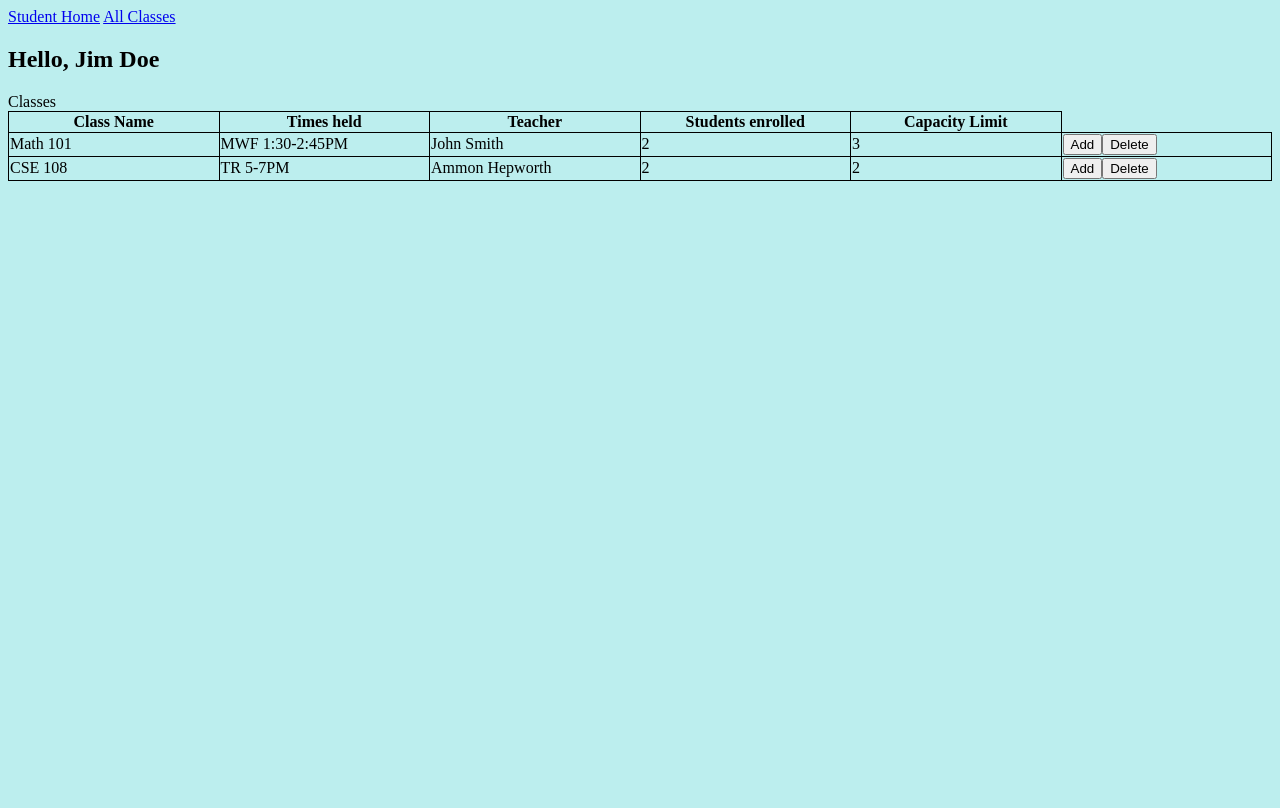
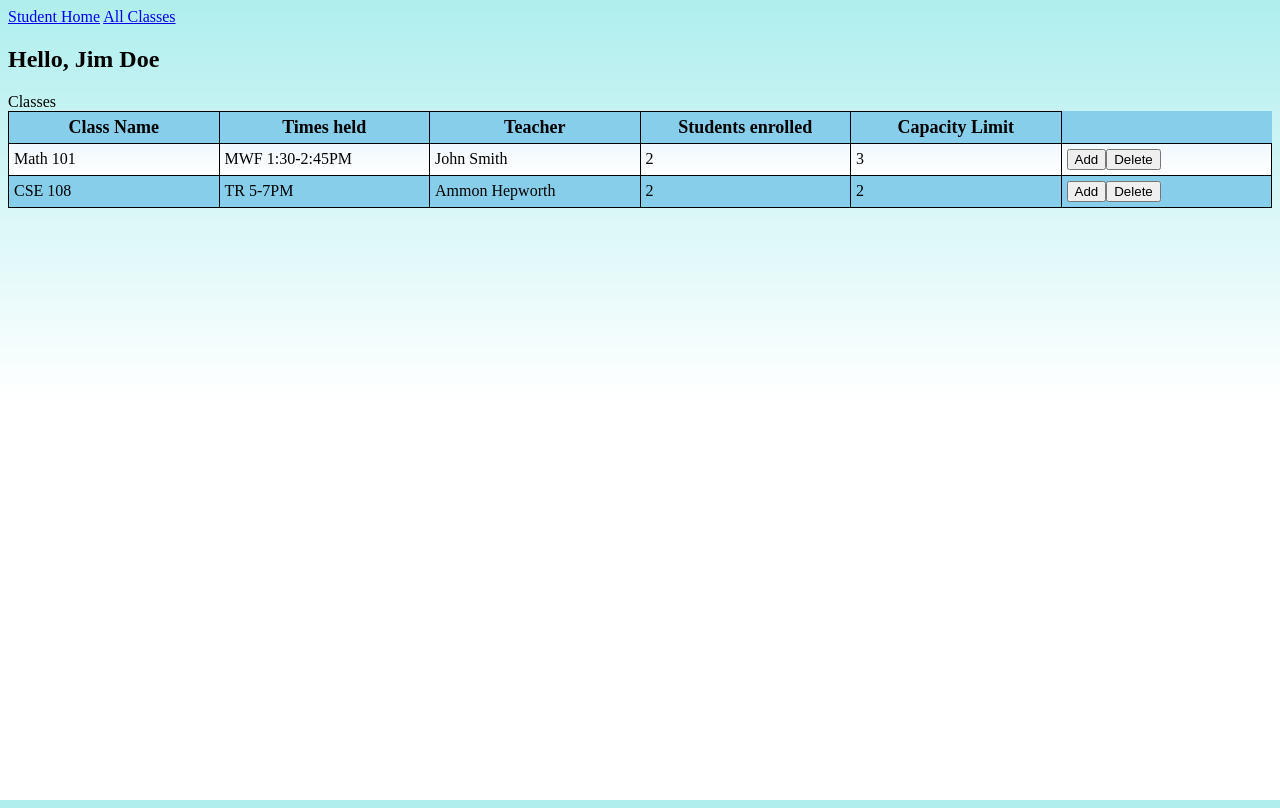
Before and after one commit to Kglitch-code/Student-Enrollment-App, a Flask app: page /student/dashboard in a window 1280 px wide. Before the commit the page ends 181 px from the top, so only its background shows below. Run offline with Flask 3, Linux system fonts and the light colour scheme; a user stored in the database is signed in; data comes from the database, SQL or seed files in the repository.

Commit message:
Added CSS Styling

```diff
--- a/Student-Enrollment-With-Flask/static/basic-styles.css
+++ b/Student-Enrollment-With-Flask/static/basic-styles.css
@@ -1,5 +1,11 @@
+html{
+    height: 100%;
+}
+
 body{
-    background-color: rgb(188, 238, 238);
+    /* background-color: rgb(188, 238, 238); */
+    background-image: linear-gradient(PaleTurquoise, white, white);
+    min-height: 100%;
 }
 
 .header {
@@ -21,3 +27,24 @@ body{
     padding: 10px;
     text-align: center;
 }
+
+/* .oddRow{
+
+} */
+
+.evenRow{
+    background-image: linear-gradient(aliceBlue, white);
+}
+
+table{
+    background-color: SkyBlue;
+}
+
+th{
+    padding: 5px;
+    font-size: 18px;
+}
+
+td{
+    padding: 5px;
+}
--- /dev/null
+++ b/Student-Enrollment-With-Flask/templates/admin/master.html
@@ -0,0 +1,6 @@
+{% extends admin_base_template %}
+
+{% block head_css %}
+  {{ super() }}
+  <link rel="stylesheet" href="{{ url_for('static', filename='basic-styles.css') }}">
+{% endblock %}
```
